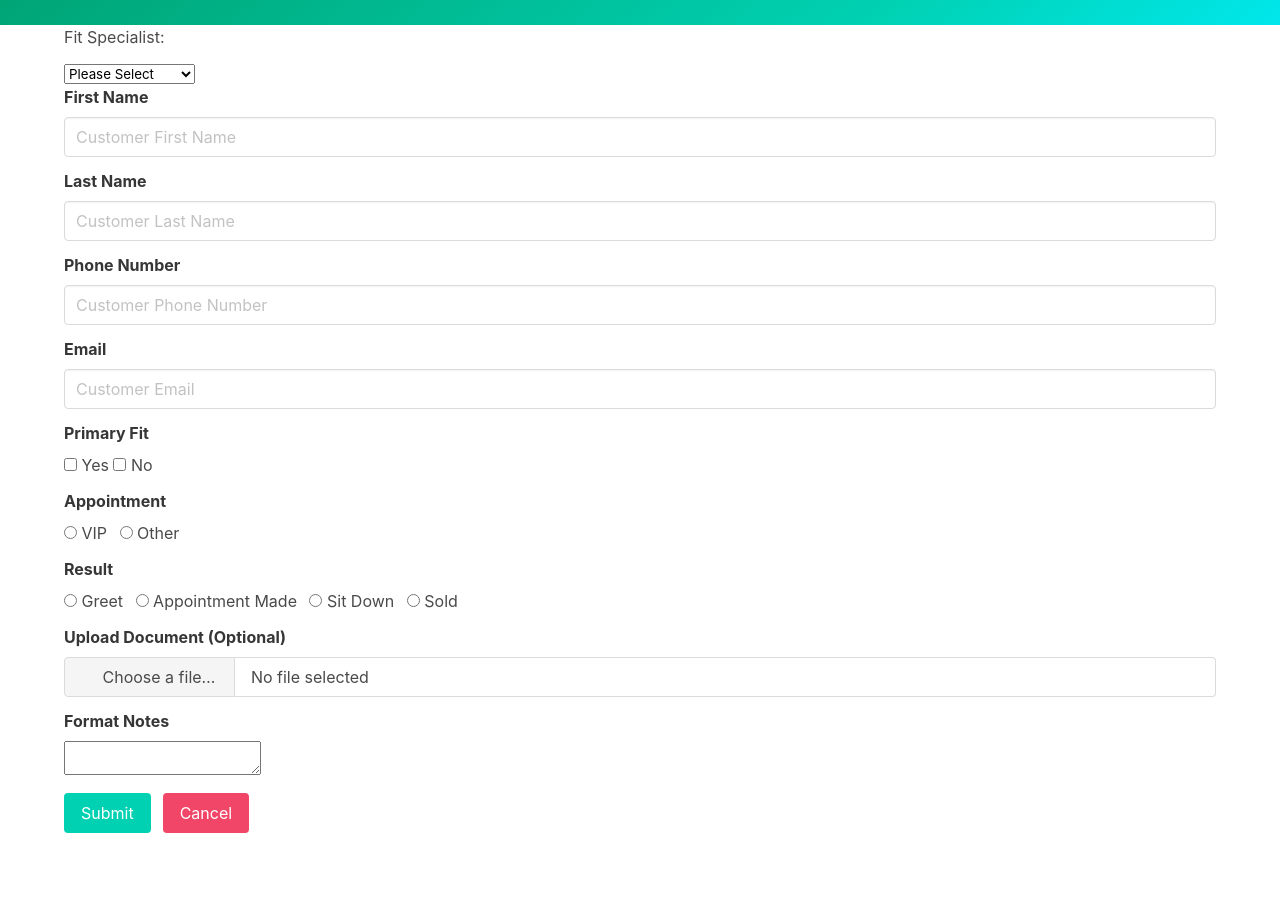
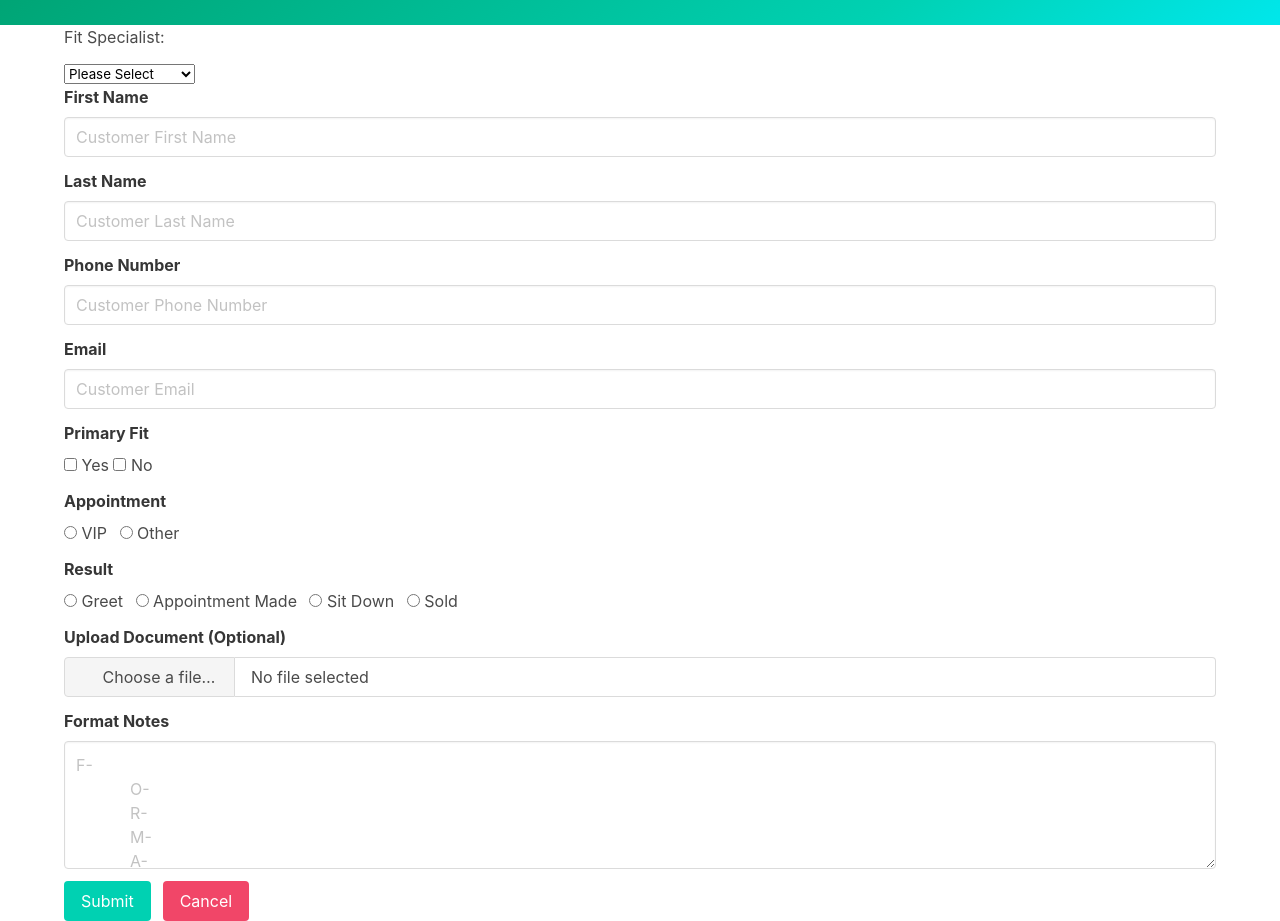
Before and after one commit to Sales-VHD/Greetform, a plain HTML site: page index.html in a window 1280 px wide. Shown: the part 107-1028 px from the top of the page. Before the commit the page ends 940 px from the top, so only its background shows below. Drawn offline with nearby package versions, Linux system fonts and the light colour scheme.

Commit message:
Update index.html

```diff
--- a/index.html
+++ b/index.html
@@ -144,16 +144,15 @@
         <label class="label"> Format Notes</label>
         <div class="control">
           <textarea
-            <class="textarea"
-            <placeholder="F-
+            class="textarea"
+            placeholder="F-
             O-
             R-
             M-
             A-
             T-"
-            name="Format Notes">
-            </textarea>
-          </textarea>
+            name="Format Notes"
+          ></textarea>
         </div>
       </div>
       <div class="field is-grouped">
```
